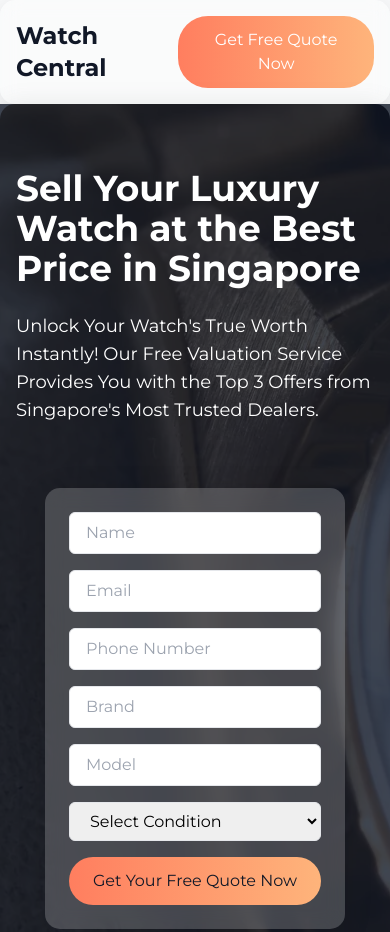
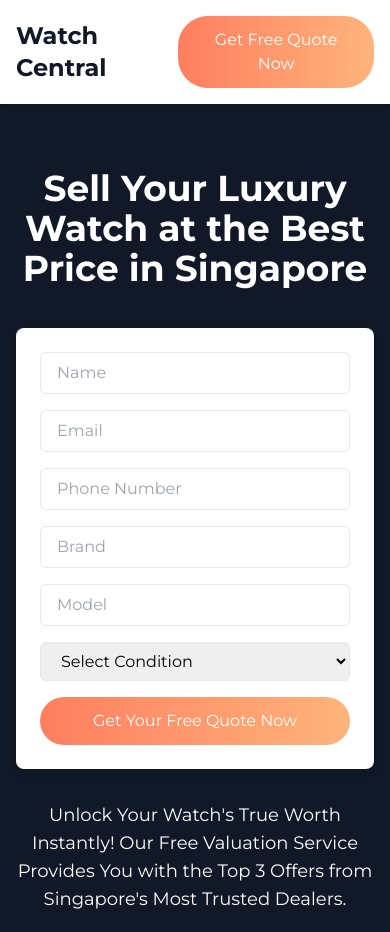
Before and after one commit to TerenceTan/watchvalue-sg, a website: page index.html in a window 390 px wide. Shown: the top 932 px of the page. Drawn offline with nearby package versions, Linux system fonts and the light colour scheme.

Commit message:
modified hero section for mobile

```diff
--- a/index.html
+++ b/index.html
@@ -74,7 +74,7 @@
     </script>
 </head>
 <body class="bg-gray-50 text-gray-900">
-    <header class="bg-white shadow transition duration-500 ease-in-out glass">
+    <header class="bg-white shadow transition duration-500 ease-in-out relative z-10">
         <div class="max-w-7xl mx-auto px-4 sm:px-6 lg:px-8 py-4 flex justify-between items-center">
             <div class="logo text-2xl font-bold">
                 <a href="https://watchcentral.sg" class="hover:opacity-80 transition duration-300">Watch Central</a>
@@ -83,15 +83,45 @@
         </div>
     </header>
 
-    <section class="hero glass py-16" id="hero" style="background-image: url('images/bg4.webp');">
-        <div class="absolute inset-0 bg-gray-900 opacity-80 z-0"></div>
+    <section class="hero py-16 bg-gray-900" id="hero">
+        <div class="hidden md:block absolute inset-0 bg-cover bg-center z-0" style="background-image: url('images/bg4.webp');"></div>
+        <div class="hidden md:block absolute inset-0 bg-gray-900 opacity-80 z-0"></div>
         <div class="max-w-6xl mx-auto flex flex-col md:flex-row items-center justify-between relative z-10 gap-x-20 px-4">
-            <div class="md:w-1/2 text-white mb-8 md:mb-0">
-                <h1 class="text-4xl font-extrabold mb-6 animate-slide-in-down">Sell Your Luxury Watch at the Best Price in Singapore</h1>
-                <p class="text-lg mb-8 animate-slide-in-up">Unlock Your Watch's True Worth Instantly! Our Free Valuation Service Provides You with the Top 3 Offers from Singapore's Most Trusted Dealers.</p>
+            <div class="md:w-1/2 text-white mb-8 md:mb-0 text-center md:text-left flex flex-col">
+                <h1 class="text-4xl font-extrabold mb-10 md:mb-6 animate-slide-in-down">Sell Your Luxury Watch at the Best Price in Singapore</h1>
+                <div class="block md:hidden mb-8">
+                    <form id="quote-form" class="quote-form p-6 rounded-lg shadow-md w-full bg-white" onsubmit="return submitForm()">
+                        <div class="mb-4">
+                            <input type="text" id="name" placeholder="Name" required class="w-full px-4 py-2 border rounded-md focus:outline-none focus:ring-2 focus:ring-yellow-500 transition duration-300 text-black">
+                        </div>
+                        <div class="mb-4">
+                            <input type="email" id="email" placeholder="Email" required class="w-full px-4 py-2 border rounded-md focus:outline-none focus:ring-2 focus:ring-yellow-500 transition duration-300 text-black">
+                        </div>
+                        <div class="mb-4">
+                            <input type="tel" id="phone" placeholder="Phone Number" required class="w-full px-4 py-2 border rounded-md focus:outline-none focus:ring-2 focus:ring-yellow-500 transition duration-300 text-black">
+                        </div>
+                        <div class="mb-4">
+                            <input type="text" id="brand" placeholder="Brand" required class="w-full px-4 py-2 border rounded-md focus:outline-none focus:ring-2 focus:ring-yellow-500 transition duration-300 text-black">
+                        </div>
+                        <div class="mb-4">
+                            <input type="text" id="model" placeholder="Model" required class="w-full px-4 py-2 border rounded-md focus:outline-none focus:ring-2 focus:ring-yellow-500 transition duration-300 text-black">
+                        </div>
+                        <div class="mb-4">
+                            <select id="condition" required class="w-full px-4 py-2 border rounded-md focus:outline-none focus:ring-2 focus:ring-yellow-500 transition duration-300 text-black">
+                                <option value="" disabled selected>Select Condition</option>
+                                <option value="Unworn">Unworn</option>
+                                <option value="Very Good">Very Good</option>
+                                <option value="Good">Good</option>
+                                <option value="Fair">Fair</option>
+                            </select>
+                        </div>
+                        <button class="cta-button w-full">Get Your Free Quote Now</button>
+                    </form>
+                </div>
+                <p class="text-lg md:mb-8 animate-slide-in-up">Unlock Your Watch's True Worth Instantly! Our Free Valuation Service Provides You with the Top 3 Offers from Singapore's Most Trusted Dealers.</p>
             </div>
-            <div class="md:w-1/2 md:pl-8">
-                <form id="quote-form" class="quote-form glass p-6 rounded-lg shadow-md w-full" onsubmit="return submitForm()">
+            <div class="hidden md:block md:w-1/2 md:pl-8 w-full mx-auto md:mx-0">
+                <form id="quote-form" class="quote-form p-6 rounded-lg shadow-md w-full bg-white" onsubmit="return submitForm()">
                     <div class="mb-4">
                         <input type="text" id="name" placeholder="Name" required class="w-full px-4 py-2 border rounded-md focus:outline-none focus:ring-2 focus:ring-yellow-500 transition duration-300 text-black">
                     </div>
```
Also changed, not shown: dist/output.css.
